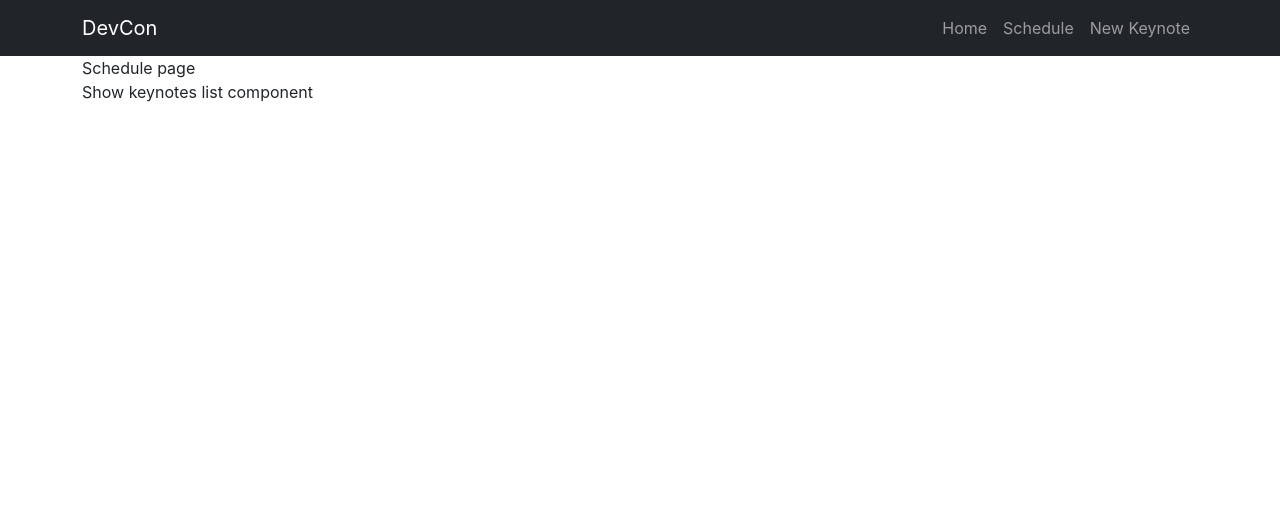
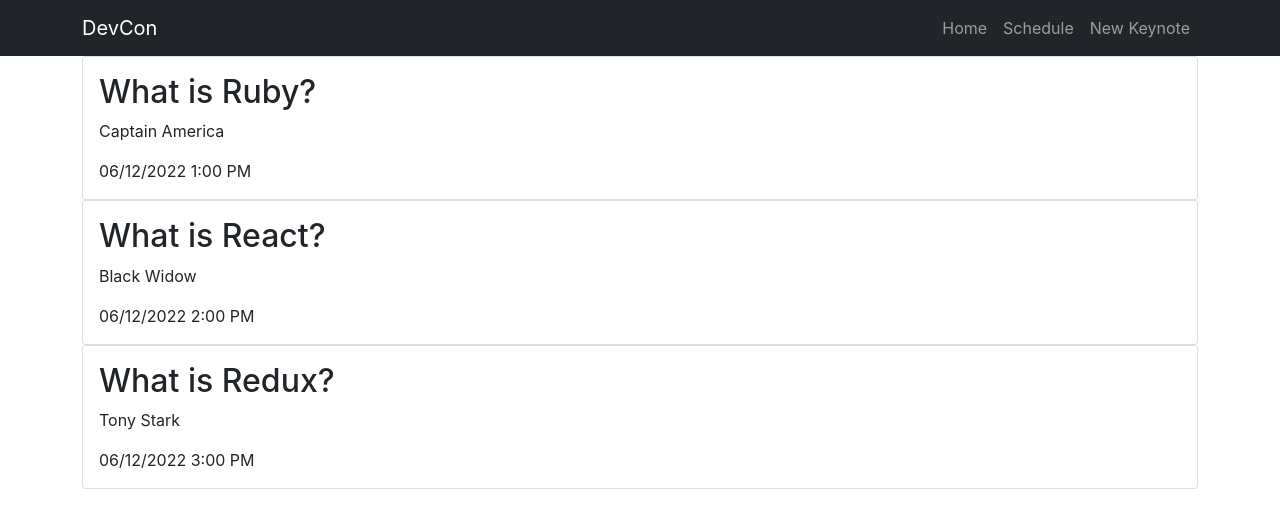
Before and after one commit to lazoxco/event-schedule-app, a React (Create React App) app: page /schedule in a window 1280 px wide. Shown: the top 528 px of the page. Built offline with nearby package versions, Linux system fonts and the light colour scheme.

Commit message:
Built Keynote list and summary components.

```diff
--- /dev/null
+++ b/src/components/KeynoteList.js
@@ -0,0 +1,15 @@
+import KeynoteSummary from './KeynoteSummary'
+
+const KeynoteList = ({keynotes}) => {
+  return (
+    <div>
+      { keynotes && keynotes.map(keynote => {
+        return (
+          <KeynoteSummary keynote={keynote} key={keynote.id}/>
+        )
+      })}
+    </div>
+  )
+}
+
+export default KeynoteList
--- /dev/null
+++ b/src/components/KeynoteSummary.js
@@ -0,0 +1,14 @@
+
+const KeynoteSummary = ({ keynote }) => {
+  return (
+    <div className="card">
+      <div className="card-body">
+        <h2 className="card-title">{ keynote.title }</h2>
+        <p className="card-text">{ keynote.speaker }</p>
+        <p className="card-text">{ keynote.date_time }</p>
+      </div>
+    </div>
+  )
+}
+
+export default KeynoteSummary
--- a/src/containers/Home.js
+++ b/src/containers/Home.js
@@ -4,7 +4,6 @@ import { connect } from 'react-redux'
 
 class Home extends Component {
   render(){
-    // console.log(this.props.keynotes)
     return(
       <div className="home">
         <HeroImage />
--- a/src/containers/Schedule.js
+++ b/src/containers/Schedule.js
@@ -1,11 +1,23 @@
+import React, { Component } from 'react'
+import KeynoteList from '../components/KeynoteList'
+import { connect } from 'react-redux'
 
-const Schedule = () => {
-  return (
-    <div className="container">
-      <div>Schedule page</div>
-      <div>Show keynotes list component</div>
-    </div>
-  )
+class Schedule extends Component {
+  render() {
+    const { keynotes } = this.props
+
+    return (
+      <div className="container">
+        <KeynoteList keynotes={keynotes}/>
+      </div>
+    )
+  }
 }
 
-export default Schedule
+const mapStateToProps = (state) => {
+  return {
+    keynotes: state.keynotes
+  }
+}
+
+export default connect(mapStateToProps)(Schedule)
--- a/src/reducers/keynoteReducer.js
+++ b/src/reducers/keynoteReducer.js
@@ -5,7 +5,7 @@ const initState = {
       "title": "What is Ruby?",
       "speaker": "Captain America",
       "description": "Learn OO Ruby",
-      "date_time": "06/12/2022 1:00 {M"
+      "date_time": "06/12/2022 1:00 PM"
     },
     {
       "id": "2",
```
